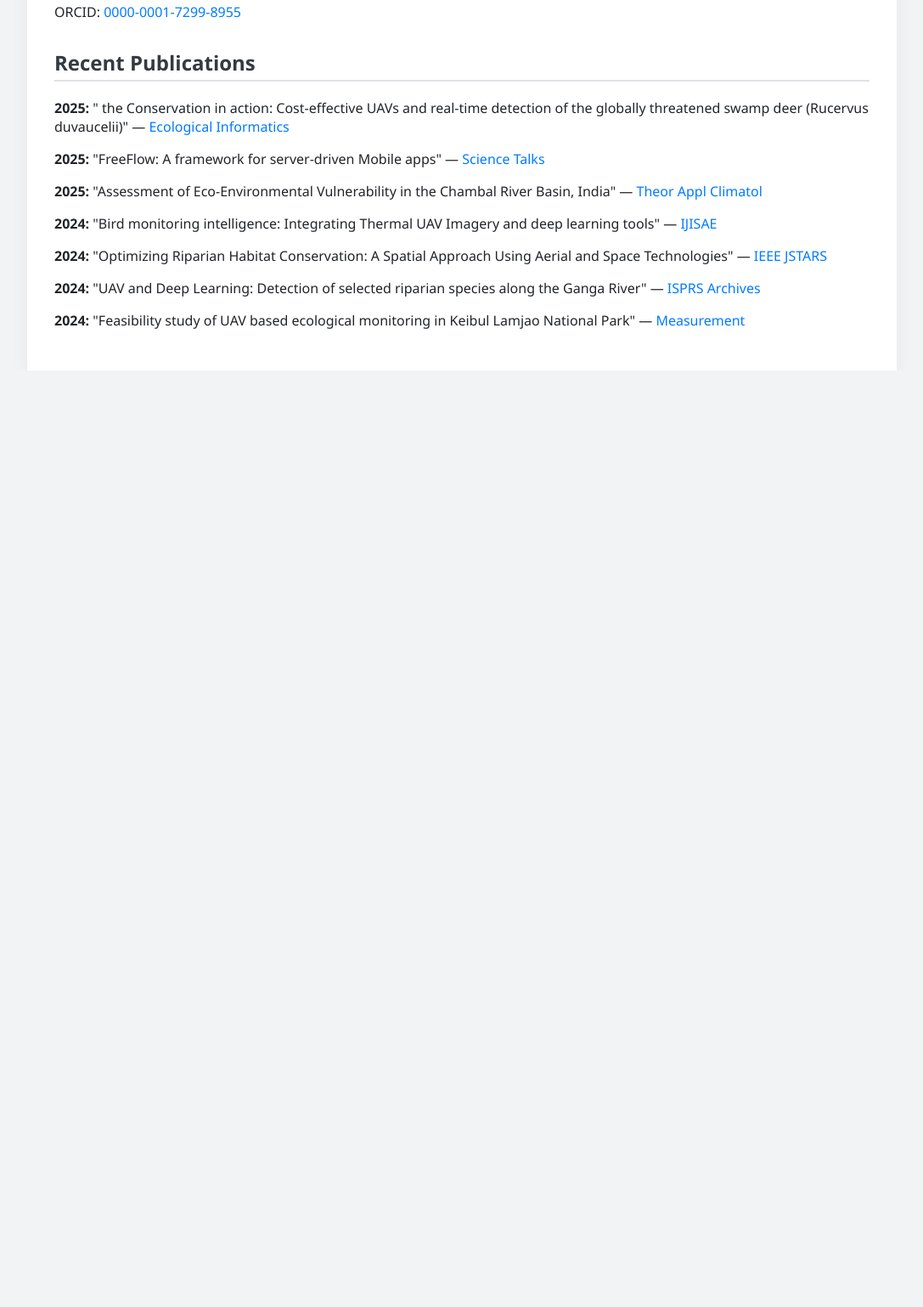
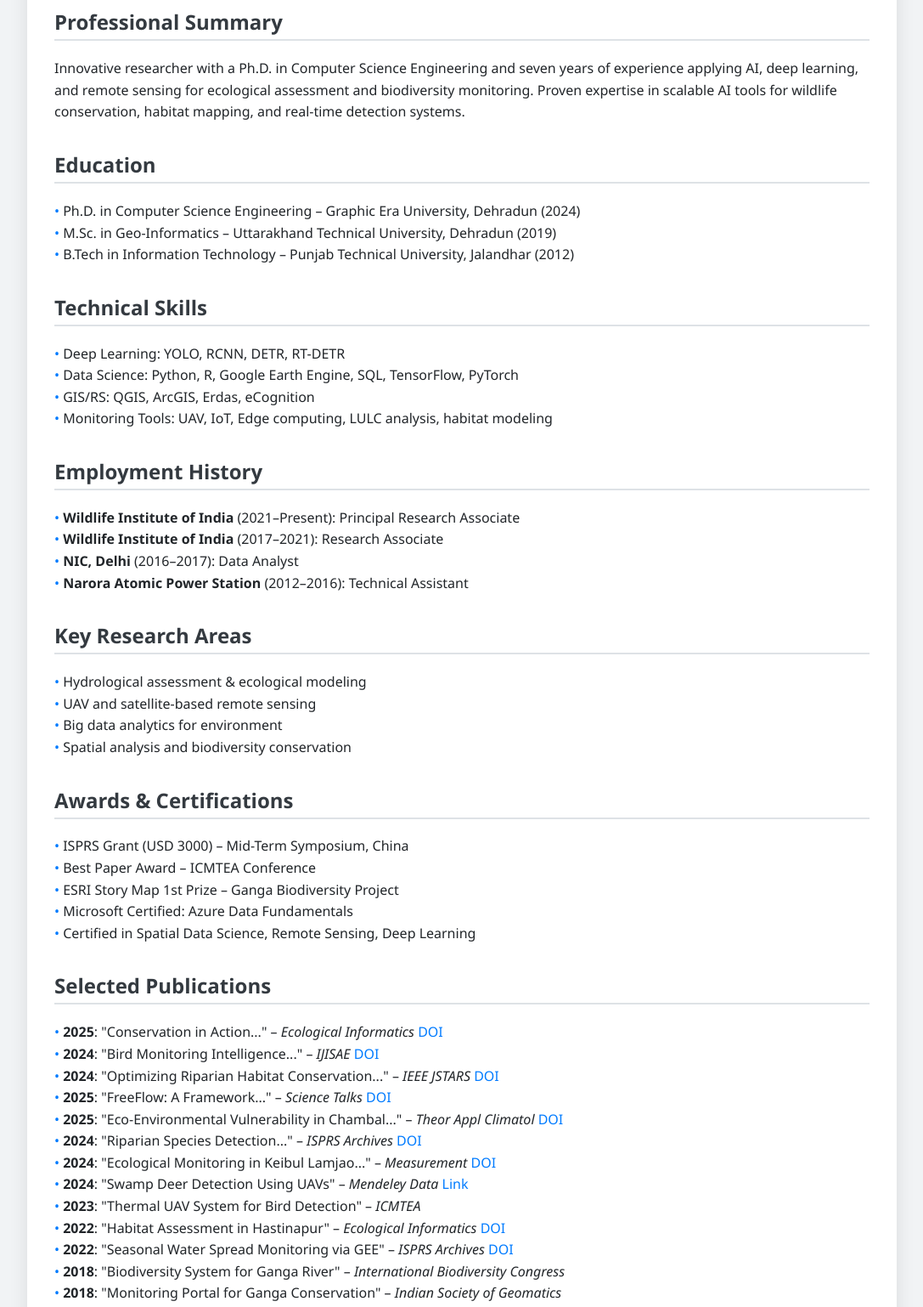
Before and after one commit to ravindranath-nature/portfolio, a plain HTML site: page index.html in a window 1280 px wide. Shown: the part 498-2036 px from the top of the page at 85% size, without its empty margins (96-1183 px from the left). Before the commit the page ends 934 px from the top, so only its background shows below. Drawn offline with Linux system fonts and the light colour scheme.

Commit message:
Update index.html

```diff
--- a/index.html
+++ b/index.html
@@ -1,54 +1,34 @@
 <!DOCTYPE html>
 <html lang="en">
 <head>
-  <meta charset="UTF-8">
-  <meta name="viewport" content="width=device-width, initial-scale=1.0">
-  <title>Ravindra Nath Tripathi | Portfolio</title>
+  <meta charset="UTF-8" />
+  <meta name="viewport" content="width=device-width, initial-scale=1.0" />
+  <title>Dr. Ravindra Nath Tripathi | Research Portfolio</title>
   <style>
-    @keyframes fadeInUp {
-      0% {
-        opacity: 0;
-        transform: translateY(40px);
-      }
-      100% {
-        opacity: 1;
-        transform: translateY(0);
-      }
-    }
-
     body {
       font-family: 'Segoe UI', Tahoma, Geneva, Verdana, sans-serif;
       margin: 0;
-      padding: 0;
       background: #f1f3f5;
       color: #212529;
     }
 
     header {
-      background: linear-gradient(135deg, #007bff 0%, #6610f2 100%);
+      background: linear-gradient(135deg, #007bff, #6610f2);
       color: white;
-      padding: 4rem 1rem;
+      padding: 3rem 1rem;
       text-align: center;
-      animation: fadeInUp 1s ease-out;
-    }
-
-    header h1 {
-      font-size: 2.5rem;
-      margin-bottom: 0.5rem;
-    }
-
-    header p {
-      font-size: 1.2rem;
-      margin-top: 0;
     }
 
     .container {
       max-width: 960px;
       margin: auto;
+      background: white;
       padding: 2rem;
-      background: white;
-      box-shadow: 0 4px 20px rgba(0, 0, 0, 0.05);
-      animation: fadeInUp 1.2s ease-out;
+      box-shadow: 0 4px 20px rgba(0, 0, 0, 0.1);
+    }
+
+    h1, h2 {
+      margin-top: 0;
     }
 
     h2 {
@@ -58,13 +38,18 @@
       margin-top: 2rem;
     }
 
+    p, li {
+      line-height: 1.6;
+    }
+
     ul {
       list-style-type: none;
-      padding: 0;
+      padding-left: 0;
     }
 
-    li {
-      margin-bottom: 1rem;
+    li::before {
+      content: "• ";
+      color: #007bff;
     }
 
     a {
@@ -80,28 +65,90 @@
 <body>
   <header>
     <h1>Dr. Ravindra Nath Tripathi</h1>
-    <p>Data-Driven Machine Learning | Ecological AI</p>
+    <p>Postdoctoral Researcher | Data-Driven Machine Learning | Ecological AI</p>
   </header>
 
   <div class="container">
     <section>
       <h2>Contact Information</h2>
-      <p>Email: <a href="mailto:ravindra1364@gmail.com">ravindra1364@gmail.com</a> | <a href="mailto:ravindra1364@wii.gov.in">ravindra1364@wii.gov.in</a></p>
-      <p>Phone: +91 9818801364 | +91 9550060706</p>
-      <p>Location: Dehradun, India</p>
+      <p>Email: <a href="mailto:ravindra1364@gmail.com">ravindra1364@gmail.com</a>,
+                 <a href="mailto:ravindra1364@wii.gov.in">ravindra1364@wii.gov.in</a></p>
+      <p>Phone: <a href="tel:+919818801364">+91 9818801364</a>, <a href="tel:+919550060706">+91 9550060706</a></p>
+      <p>Location: House No. 27/C MDDA Apartment, ISBT, Dehradun, India</p>
       <p>ORCID: <a href="https://orcid.org/0000-0001-7299-8955" target="_blank">0000-0001-7299-8955</a></p>
     </section>
 
     <section>
-      <h2>Recent Publications</h2>
+      <h2>Professional Summary</h2>
+      <p>Innovative researcher with a Ph.D. in Computer Science Engineering and seven years of experience applying AI, deep learning, and remote sensing for ecological assessment and biodiversity monitoring. Proven expertise in scalable AI tools for wildlife conservation, habitat mapping, and real-time detection systems.</p>
+    </section>
+
+    <section>
+      <h2>Education</h2>
       <ul>
-        <li><strong>2025:</strong> " the Conservation in action: Cost-effective UAVs and real-time detection of the globally threatened swamp deer (Rucervus duvaucelii)" — <a href="https://doi.org/10.1016/j.ecoinf.2024.102913" target="_blank">Ecological Informatics</a></li>
-        <li><strong>2025:</strong> "FreeFlow: A framework for server-driven Mobile apps" — <a href="https://doi.org/10.1016/j.sctalk.2025.100445" target="_blank">Science Talks</a></li>
-        <li><strong>2025:</strong> "Assessment of Eco-Environmental Vulnerability in the Chambal River Basin, India" — <a href="https://doi.org/10.1007/s00704-025-05417-y" target="_blank">Theor Appl Climatol</a></li>
-        <li><strong>2024:</strong> "Bird monitoring intelligence: Integrating Thermal UAV Imagery and deep learning tools" — <a href="https://ijisae.org/index.php/IJISAE/article/view/5595" target="_blank">IJISAE</a></li>
-        <li><strong>2024:</strong> "Optimizing Riparian Habitat Conservation: A Spatial Approach Using Aerial and Space Technologies" — <a href="https://doi.org/10.1109/JSTARS.2024.3454453" target="_blank">IEEE JSTARS</a></li>
-        <li><strong>2024:</strong> "UAV and Deep Learning: Detection of selected riparian species along the Ganga River" — <a href="https://doi.org/10.5194/isprs-archives-XLVIII-1-2024-637-2024" target="_blank">ISPRS Archives</a></li>
-        <li><strong>2024:</strong> "Feasibility study of UAV based ecological monitoring in Keibul Lamjao National Park" — <a href="https://doi.org/10.1016/j.measurement.2024.114411" target="_blank">Measurement</a></li>
+        <li>Ph.D. in Computer Science Engineering – Graphic Era University, Dehradun (2024)</li>
+        <li>M.Sc. in Geo-Informatics – Uttarakhand Technical University, Dehradun (2019)</li>
+        <li>B.Tech in Information Technology – Punjab Technical University, Jalandhar (2012)</li>
+      </ul>
+    </section>
+
+    <section>
+      <h2>Technical Skills</h2>
+      <ul>
+        <li>Deep Learning: YOLO, RCNN, DETR, RT-DETR</li>
+        <li>Data Science: Python, R, Google Earth Engine, SQL, TensorFlow, PyTorch</li>
+        <li>GIS/RS: QGIS, ArcGIS, Erdas, eCognition</li>
+        <li>Monitoring Tools: UAV, IoT, Edge computing, LULC analysis, habitat modeling</li>
+      </ul>
+    </section>
+
+    <section>
+      <h2>Employment History</h2>
+      <ul>
+        <li><strong>Wildlife Institute of India</strong> (2021–Present): Principal Research Associate</li>
+        <li><strong>Wildlife Institute of India</strong> (2017–2021): Research Associate</li>
+        <li><strong>NIC, Delhi</strong> (2016–2017): Data Analyst</li>
+        <li><strong>Narora Atomic Power Station</strong> (2012–2016): Technical Assistant</li>
+      </ul>
+    </section>
+
+    <section>
+      <h2>Key Research Areas</h2>
+      <ul>
+        <li>Hydrological assessment & ecological modeling</li>
+        <li>UAV and satellite-based remote sensing</li>
+        <li>Big data analytics for environment</li>
+        <li>Spatial analysis and biodiversity conservation</li>
+      </ul>
+    </section>
+
+    <section>
+      <h2>Awards & Certifications</h2>
+      <ul>
+        <li>ISPRS Grant (USD 3000) – Mid-Term Symposium, China</li>
+        <li>Best Paper Award – ICMTEA Conference</li>
+        <li>ESRI Story Map 1st Prize – Ganga Biodiversity Project</li>
+        <li>Microsoft Certified: Azure Data Fundamentals</li>
+        <li>Certified in Spatial Data Science, Remote Sensing, Deep Learning</li>
+      </ul>
+    </section>
+
+    <section>
+      <h2>Selected Publications</h2>
+      <ul>
+        <li><strong>2025</strong>: "Conservation in Action..." – <em>Ecological Informatics</em> <a href="https://doi.org/10.1016/j.ecoinf.2024.102913" target="_blank">DOI</a></li>
+        <li><strong>2024</strong>: "Bird Monitoring Intelligence..." – <em>IJISAE</em> <a href="https://ijisae.org/index.php/IJISAE/article/view/5595" target="_blank">DOI</a></li>
+        <li><strong>2024</strong>: "Optimizing Riparian Habitat Conservation..." – <em>IEEE JSTARS</em> <a href="https://doi.org/10.1109/JSTARS.2024.3454453" target="_blank">DOI</a></li>
+        <li><strong>2025</strong>: "FreeFlow: A Framework..." – <em>Science Talks</em> <a href="https://doi.org/10.1016/j.sctalk.2025.100445" target="_blank">DOI</a></li>
+        <li><strong>2025</strong>: "Eco-Environmental Vulnerability in Chambal..." – <em>Theor Appl Climatol</em> <a href="https://doi.org/10.1007/s00704-025-05417-y" target="_blank">DOI</a></li>
+        <li><strong>2024</strong>: "Riparian Species Detection..." – <em>ISPRS Archives</em> <a href="https://doi.org/10.5194/isprs-archives-XLVIII-1-2024-637-2024" target="_blank">DOI</a></li>
+        <li><strong>2024</strong>: "Ecological Monitoring in Keibul Lamjao..." – <em>Measurement</em> <a href="https://doi.org/10.1016/j.measurement.2024.114411" target="_blank">DOI</a></li>
+        <li><strong>2024</strong>: "Swamp Deer Detection Using UAVs" – <em>Mendeley Data</em> <a href="https://10.17632/53nvjhh5pg" target="_blank">Link</a></li>
+        <li><strong>2023</strong>: "Thermal UAV System for Bird Detection" – <em>ICMTEA</em></li>
+        <li><strong>2022</strong>: "Habitat Assessment in Hastinapur" – <em>Ecological Informatics</em> <a href="https://10.1016/j.ecoinf.2022.101851" target="_blank">DOI</a></li>
+        <li><strong>2022</strong>: "Seasonal Water Spread Monitoring via GEE" – <em>ISPRS Archives</em> <a href="https://10.5194/isprs-archives-XLIII-B3-2022-1287-2022" target="_blank">DOI</a></li>
+        <li><strong>2018</strong>: "Biodiversity System for Ganga River" – <em>International Biodiversity Congress</em></li>
+        <li><strong>2018</strong>: "Monitoring Portal for Ganga Conservation" – <em>Indian Society of Geomatics</em></li>
       </ul>
     </section>
   </div>
```
